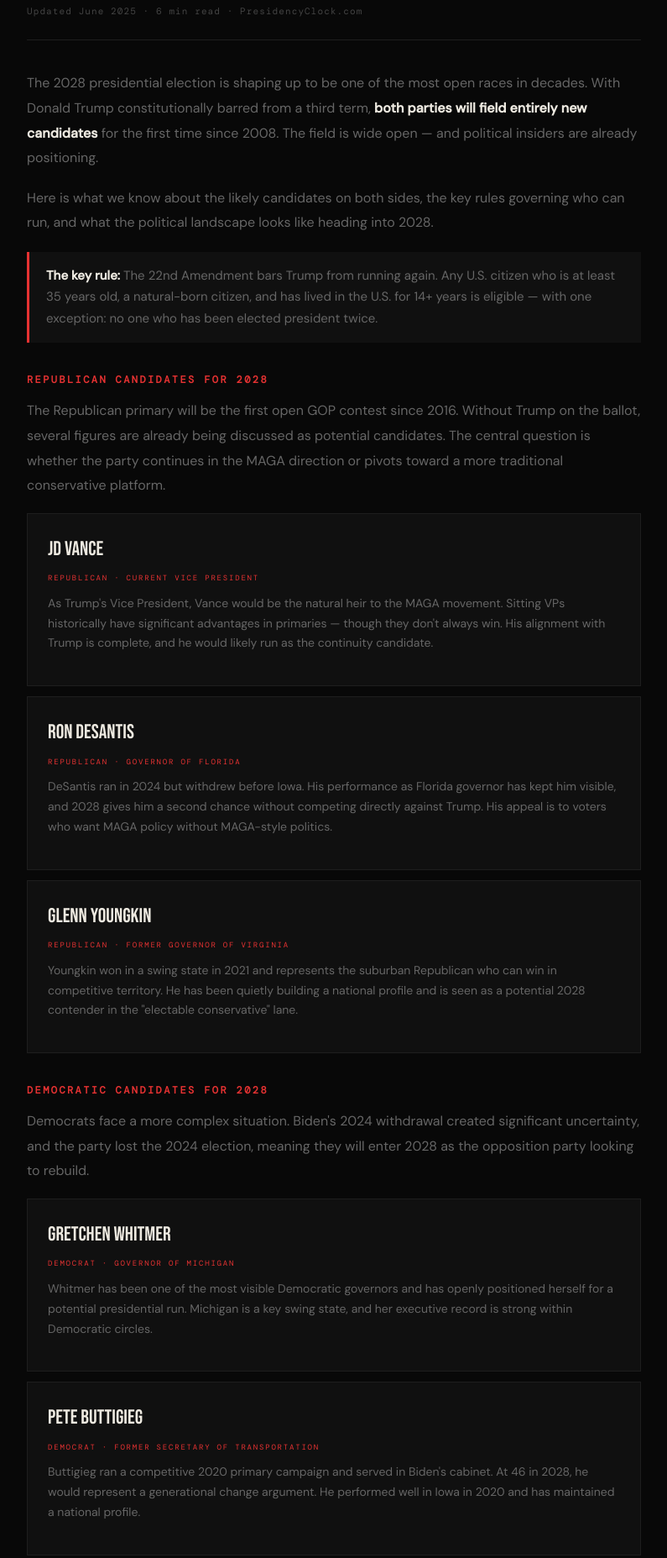
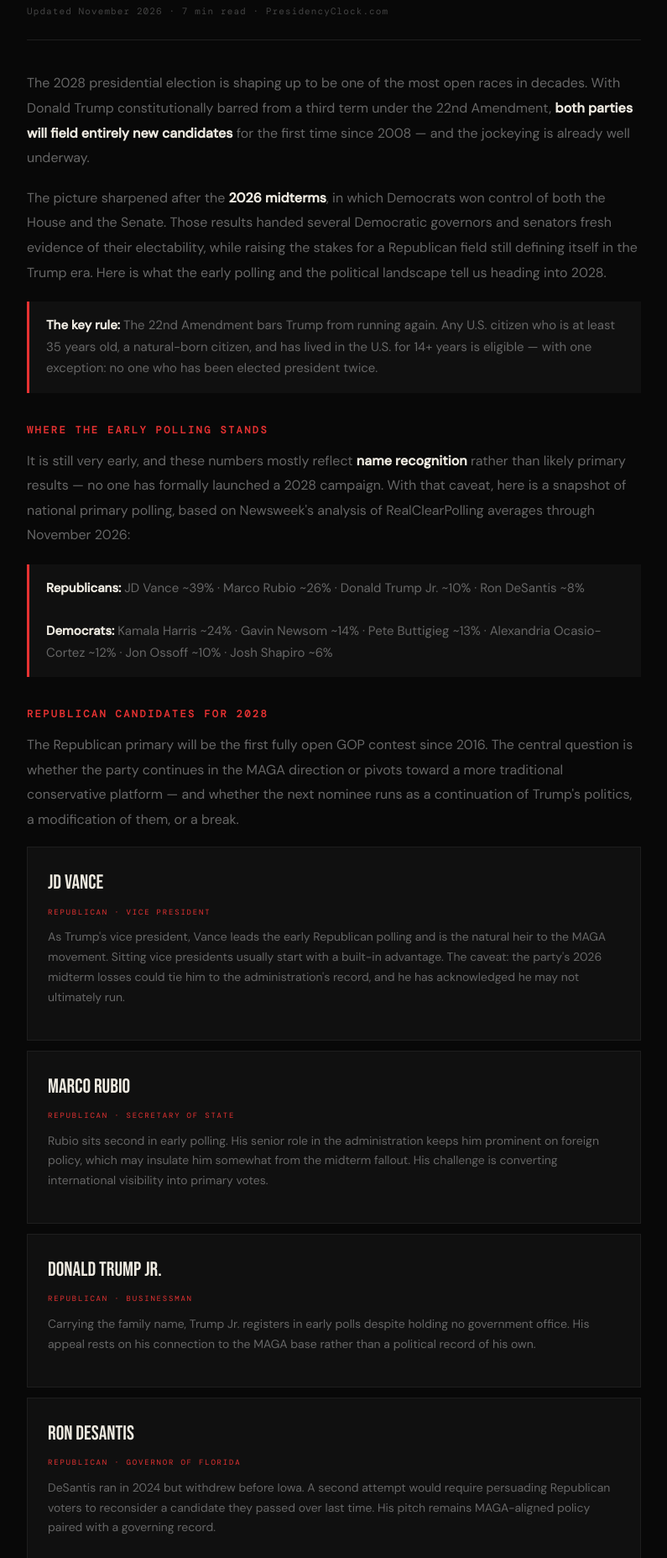
Before and after one commit to AndriiRozanov/potus-countdown, a plain HTML site: page who-will-run-2028.html in a window 1280 px wide. Shown: the part 365-2220 px from the top of the page at 84% size, without its empty margins (242-1037 px from the left). Drawn offline with nearby package versions, Linux system fonts and the light colour scheme; a web font is replaced by a local one.

Commit message:
Refresh who-will-run-2028 with post-midterm 2028 field
- Update framing to reflect 2026 midterm results (Democrats won both
  chambers) instead of the stale "Democrats rebuilding after 2024"
- Add early-polling snapshot (RealClearPolling via Newsweek, Nov 2026)
  with name-recognition caveat
- Republican cards: Vance, Rubio, Trump Jr., DeSantis (drop Youngkin)
- Democratic cards: Harris, Newsom, Buttigieg, Ossoff, Shapiro
  (+ AOC/Beshear/Pritzker mention); drop Whitmer
- Fix dates (Nov 2026, (c) 2026), election-to-handover gap (~74 days,
  Nov 7 2028), add how-is-the-president-elected related link
- Bump sitemap changefreq to weekly (living article)

Co-Authored-By: Claude Opus 4.8 <noreply@anthropic.com>
Claude-Session: https://claude.ai/code/session_01Tj1hUrDzTSDQxTc26kBVsv

```diff
--- a/sitemap.xml
+++ b/sitemap.xml
@@ -15,7 +15,7 @@
   <url><loc>https://presidencyclock.com/policy.html</loc><changefreq>yearly</changefreq><priority>0.3</priority></url>
   <url><loc>https://presidencyclock.com/terms.html</loc><changefreq>yearly</changefreq><priority>0.3</priority></url>
   <url><loc>https://presidencyclock.com/trump-approval-rating.html</loc><changefreq>monthly</changefreq><priority>0.7</priority></url>
-<url><loc>https://presidencyclock.com/who-will-run-2028.html</loc><changefreq>monthly</changefreq><priority>0.7</priority></url>
+<url><loc>https://presidencyclock.com/who-will-run-2028.html</loc><changefreq>weekly</changefreq><priority>0.8</priority></url>
 <url><loc>https://presidencyclock.com/trump-vs-obama.html</loc><changefreq>monthly</changefreq><priority>0.7</priority></url>
 <url><loc>https://presidencyclock.com/longest-serving-presidents.html</loc><changefreq>monthly</changefreq><priority>0.7</priority></url>
 <url><loc>https://presidencyclock.com/president-dies-in-office.html</loc><changefreq>monthly</changefreq><priority>0.7</priority></url>
--- a/who-will-run-2028.html
+++ b/who-will-run-2028.html
@@ -78,65 +78,94 @@
   <p class="breadcrumb"><a href="/">Home</a> › <a href="/blog.html">Blog</a> › Who Will Run in 2028</p>
   <p class="article-tag">2028 Election</p>
   <h1>Who Will Run for President in 2028? Early Candidates & Predictions</h1>
-  <p class="article-meta">Updated June 2025 · 6 min read · PresidencyClock.com</p>
+  <p class="article-meta">Updated November 2026 · 7 min read · PresidencyClock.com</p>
 
-  <p>The 2028 presidential election is shaping up to be one of the most open races in decades. With Donald Trump constitutionally barred from a third term, <strong>both parties will field entirely new candidates</strong> for the first time since 2008. The field is wide open — and political insiders are already positioning.</p>
+  <p>The 2028 presidential election is shaping up to be one of the most open races in decades. With Donald Trump constitutionally barred from a third term under the 22nd Amendment, <strong>both parties will field entirely new candidates</strong> for the first time since 2008 — and the jockeying is already well underway.</p>
 
-  <p>Here is what we know about the likely candidates on both sides, the key rules governing who can run, and what the political landscape looks like heading into 2028.</p>
+  <p>The picture sharpened after the <strong>2026 midterms</strong>, in which Democrats won control of both the House and the Senate. Those results handed several Democratic governors and senators fresh evidence of their electability, while raising the stakes for a Republican field still defining itself in the Trump era. Here is what the early polling and the political landscape tell us heading into 2028.</p>
 
   <div class="key-fact">
     <strong>The key rule:</strong> The 22nd Amendment bars Trump from running again. Any U.S. citizen who is at least 35 years old, a natural-born citizen, and has lived in the U.S. for 14+ years is eligible — with one exception: no one who has been elected president twice.
   </div>
 
+  <h2>Where the early polling stands</h2>
+
+  <p>It is still very early, and these numbers mostly reflect <strong>name recognition</strong> rather than likely primary results — no one has formally launched a 2028 campaign. With that caveat, here is a snapshot of national primary polling, based on Newsweek's analysis of RealClearPolling averages through November 2026:</p>
+
+  <div class="key-fact">
+    <strong>Republicans:</strong> JD Vance ~39% · Marco Rubio ~26% · Donald Trump Jr. ~10% · Ron DeSantis ~8%<br><br>
+    <strong>Democrats:</strong> Kamala Harris ~24% · Gavin Newsom ~14% · Pete Buttigieg ~13% · Alexandria Ocasio-Cortez ~12% · Jon Ossoff ~10% · Josh Shapiro ~6%
+  </div>
+
   <h2>Republican candidates for 2028</h2>
 
-  <p>The Republican primary will be the first open GOP contest since 2016. Without Trump on the ballot, several figures are already being discussed as potential candidates. The central question is whether the party continues in the MAGA direction or pivots toward a more traditional conservative platform.</p>
+  <p>The Republican primary will be the first fully open GOP contest since 2016. The central question is whether the party continues in the MAGA direction or pivots toward a more traditional conservative platform — and whether the next nominee runs as a continuation of Trump's politics, a modification of them, or a break.</p>
 
   <div class="candidate-card">
     <p class="candidate-name">JD Vance</p>
-    <p class="candidate-tag">Republican · Current Vice President</p>
-    <p class="candidate-desc">As Trump's Vice President, Vance would be the natural heir to the MAGA movement. Sitting VPs historically have significant advantages in primaries — though they don't always win. His alignment with Trump is complete, and he would likely run as the continuity candidate.</p>
+    <p class="candidate-tag">Republican · Vice President</p>
+    <p class="candidate-desc">As Trump's vice president, Vance leads the early Republican polling and is the natural heir to the MAGA movement. Sitting vice presidents usually start with a built-in advantage. The caveat: the party's 2026 midterm losses could tie him to the administration's record, and he has acknowledged he may not ultimately run.</p>
+  </div>
+
+  <div class="candidate-card">
+    <p class="candidate-name">Marco Rubio</p>
+    <p class="candidate-tag">Republican · Secretary of State</p>
+    <p class="candidate-desc">Rubio sits second in early polling. His senior role in the administration keeps him prominent on foreign policy, which may insulate him somewhat from the midterm fallout. His challenge is converting international visibility into primary votes.</p>
+  </div>
+
+  <div class="candidate-card">
+    <p class="candidate-name">Donald Trump Jr.</p>
+    <p class="candidate-tag">Republican · Businessman</p>
+    <p class="candidate-desc">Carrying the family name, Trump Jr. registers in early polls despite holding no government office. His appeal rests on his connection to the MAGA base rather than a political record of his own.</p>
   </div>
 
   <div class="candidate-card">
     <p class="candidate-name">Ron DeSantis</p>
     <p class="candidate-tag">Republican · Governor of Florida</p>
-    <p class="candidate-desc">DeSantis ran in 2024 but withdrew before Iowa. His performance as Florida governor has kept him visible, and 2028 gives him a second chance without competing directly against Trump. His appeal is to voters who want MAGA policy without MAGA-style politics.</p>
-  </div>
-
-  <div class="candidate-card">
-    <p class="candidate-name">Glenn Youngkin</p>
-    <p class="candidate-tag">Republican · Former Governor of Virginia</p>
-    <p class="candidate-desc">Youngkin won in a swing state in 2021 and represents the suburban Republican who can win in competitive territory. He has been quietly building a national profile and is seen as a potential 2028 contender in the "electable conservative" lane.</p>
+    <p class="candidate-desc">DeSantis ran in 2024 but withdrew before Iowa. A second attempt would require persuading Republican voters to reconsider a candidate they passed over last time. His pitch remains MAGA-aligned policy paired with a governing record.</p>
   </div>
 
   <h2>Democratic candidates for 2028</h2>
 
-  <p>Democrats face a more complex situation. Biden's 2024 withdrawal created significant uncertainty, and the party lost the 2024 election, meaning they will enter 2028 as the opposition party looking to rebuild.</p>
+  <p>On the Democratic side, the 2026 midterms reshaped the conversation. After winning both chambers of Congress, the party enters the 2028 cycle with momentum and a deep bench — governors and senators who can each point to recent wins. The early field is crowded and unsettled.</p>
 
   <div class="candidate-card">
-    <p class="candidate-name">Gretchen Whitmer</p>
-    <p class="candidate-tag">Democrat · Governor of Michigan</p>
-    <p class="candidate-desc">Whitmer has been one of the most visible Democratic governors and has openly positioned herself for a potential presidential run. Michigan is a key swing state, and her executive record is strong within Democratic circles.</p>
+    <p class="candidate-name">Kamala Harris</p>
+    <p class="candidate-tag">Democrat · Former Vice President</p>
+    <p class="candidate-desc">Harris leads early Democratic polling, largely on name recognition from her 2024 run. As the most familiar figure in the field, she starts ahead — but early polls measure recognition more than committed support, and she would face a crowded field of newer names.</p>
+  </div>
+
+  <div class="candidate-card">
+    <p class="candidate-name">Gavin Newsom</p>
+    <p class="candidate-tag">Democrat · Governor of California</p>
+    <p class="candidate-desc">Newsom has raised his national profile with travel to early-primary and Republican-leaning states. As governor of the largest state, he has a major platform; his challenge is broadening his appeal beyond the Democratic base.</p>
   </div>
 
   <div class="candidate-card">
     <p class="candidate-name">Pete Buttigieg</p>
     <p class="candidate-tag">Democrat · Former Secretary of Transportation</p>
-    <p class="candidate-desc">Buttigieg ran a competitive 2020 primary campaign and served in Biden's cabinet. At 46 in 2028, he would represent a generational change argument. He performed well in Iowa in 2020 and has maintained a national profile.</p>
+    <p class="candidate-desc">Buttigieg ran a competitive 2020 primary and served in the cabinet. At 46 in 2028, he offers a generational-change argument and has kept a steady national presence, including extensive campaigning in the 2026 midterms.</p>
+  </div>
+
+  <div class="candidate-card">
+    <p class="candidate-name">Jon Ossoff</p>
+    <p class="candidate-tag">Democrat · U.S. Senator (Georgia)</p>
+    <p class="candidate-desc">Ossoff won reelection in Georgia — a state Trump carried in 2024 — by a wide margin, giving him a strong electability case, and he leads some early prediction markets. Notably, he has said he has "zero interest" in a presidential run.</p>
   </div>
 
   <div class="candidate-card">
     <p class="candidate-name">Josh Shapiro</p>
     <p class="candidate-tag">Democrat · Governor of Pennsylvania</p>
-    <p class="candidate-desc">Shapiro won Pennsylvania — the most critical swing state — by a wide margin in 2022. His ability to win in a purple state makes him an attractive candidate for a party focused on electability after two difficult cycles.</p>
+    <p class="candidate-desc">Shapiro won a second term in the pivotal swing state of Pennsylvania by a large margin. His ability to win decisively in a purple state makes him attractive to a party focused on electability.</p>
   </div>
+
+  <p>Other names drawing attention include Representative <strong>Alexandria Ocasio-Cortez</strong>, who polls well with younger voters, and governors <strong>Andy Beshear</strong> of Kentucky and <strong>JB Pritzker</strong> of Illinois.</p>
 
   <h2>When will candidates officially announce?</h2>
 
-  <p>Formal campaign announcements typically come 12-18 months before the general election — meaning late 2026 or early 2027 for most serious candidates. However, <strong>exploratory committees and behind-the-scenes fundraising</strong> begin much earlier. The 2026 midterm elections will be a major factor: candidates who perform well in November 2026 will enter 2027 with momentum.</p>
+  <p>Formal campaign announcements typically come 12–18 months before the general election — meaning <strong>2027</strong> for most serious contenders. Exploratory committees, fundraising, and early-state travel begin earlier, and much of that is already happening. The 2026 midterms were the first major test: candidates tied to strong November 2026 results enter 2027 with momentum.</p>
 
-  <p>Track the exact time remaining until the 2028 election cycle with our <a href="/" style="color:var(--accent);">live countdown clock</a>. Trump's term ends on January 20, 2029 — the 2028 election happens just 77 days before that.</p>
+  <p>Track the exact time remaining until Trump leaves office with our <a href="/" style="color:var(--accent);">live countdown clock</a>. His term ends on January 20, 2029 — the 2028 general election happens about 74 days before that, on November 7, 2028.</p>
 
   <div class="ad-slot-rect"><!-- AdSense 336x280 --></div>
 
@@ -144,16 +173,16 @@
     <p class="related-label">Related articles</p>
     <div class="related-links">
       <a href="/election-2028.html">→ U.S. Presidential Election 2028: What We Know So Far</a>
+      <a href="/how-is-the-president-elected.html">→ How Is the U.S. President Elected?</a>
       <a href="/when-does-trump-term-end.html">→ When Does Trump's Term End? Exact Date & Time</a>
       <a href="/trump-second-term.html">→ Trump's Second Term: What Happens Until 2029</a>
-      <a href="/us-presidential-terms.html">→ How Long Is a U.S. Presidential Term?</a>
     </div>
   </div>
 </article>
 
 <footer>
   <div class="footer-inner">
-    <p>© 2025 PresidencyClock.com · Not affiliated with any political party</p>
+    <p>© 2026 PresidencyClock.com · Not affiliated with any political party</p>
     <div class="footer-links">
       <a href="/">Countdown</a>
       <a href="/blog.html">Blog</a>
```
